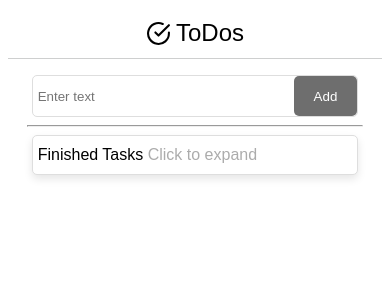
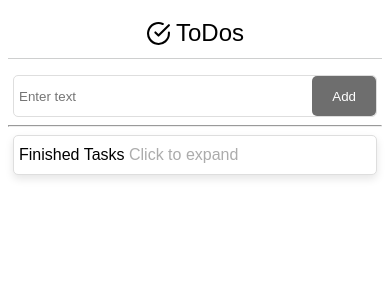
Before and after one commit to subbu-koppula/ToDo, a React (Vite) app: page / in a window 390 px wide. Shown: the top 300 px of the page. Built offline with nearby package versions, Linux system fonts and the light colour scheme.

Commit message:
Added media query to change width of body section.

```diff
--- a/src/App.css
+++ b/src/App.css
@@ -1,4 +1,4 @@
-#root {
+/* #root {
   max-width: 1280px;
   margin: 0 auto;
   padding: 2rem;
@@ -37,6 +37,18 @@
   padding: 2em;
 } */
 
-.read-the-docs {
+/* .read-the-docs {
   color: #888;
+} */
+
+.mainBody{
+  width : 90%;
+  margin:auto;
+  margin-top:1em;
 }
+
+@media only screen and (max-width: 600px) {
+  .mainBody {
+      width: 100%; /* Adjust width for mobile devices */
+  }
+}
--- a/src/App.jsx
+++ b/src/App.jsx
@@ -1,14 +1,14 @@
 import { useState } from 'react'
 import ToDo from './ToDo.jsx'
 import Header from './Header.jsx'
-// import './App.css'
+import './App.css'
 
 function App() {
 
   return(
     <>
       <Header/>
-      <div style={{width : '90%', margin:'auto', marginTop:'1em'}}><ToDo/></div>
+      <div className='mainBody'><ToDo/></div>
     </>
   )
 }
```
